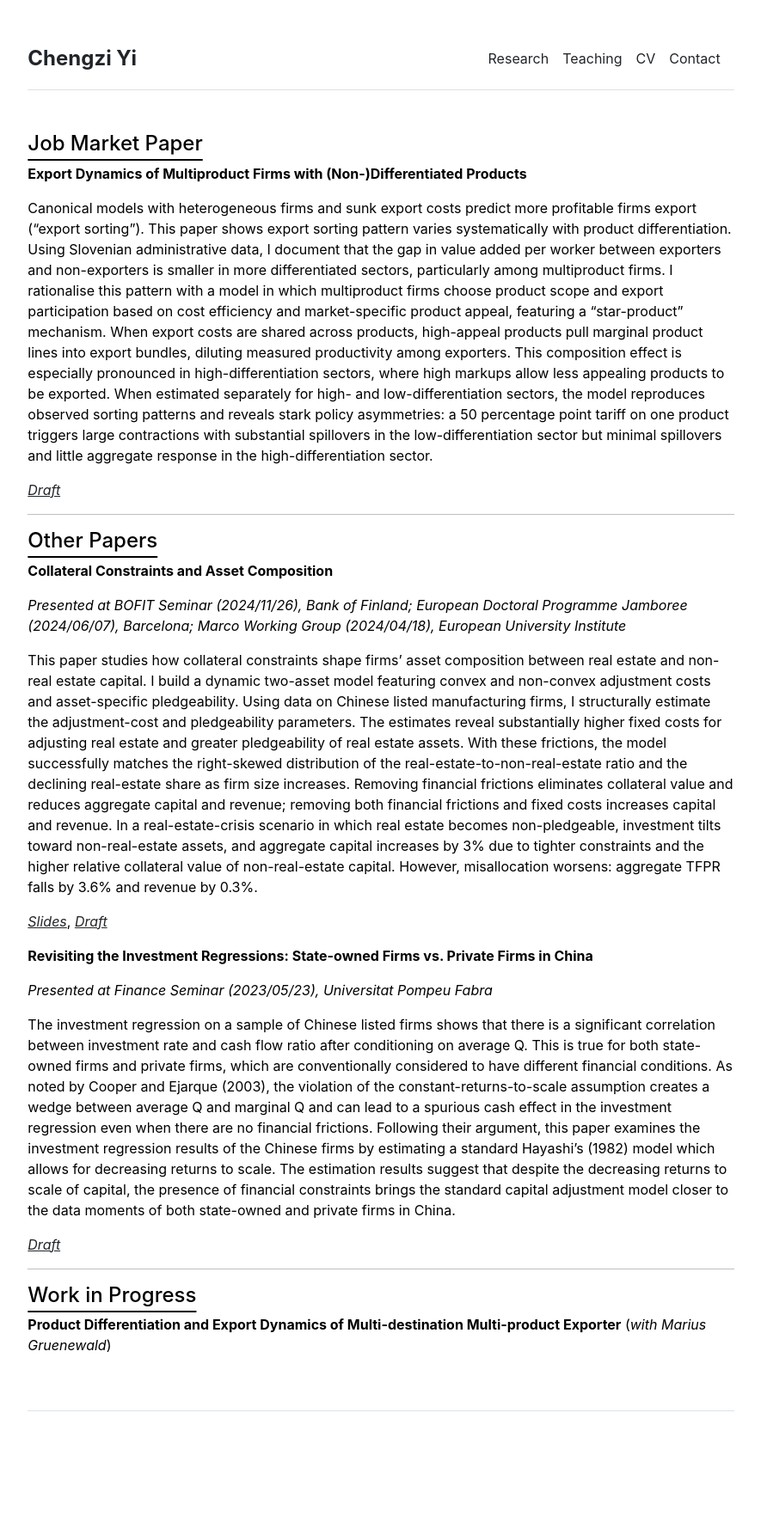
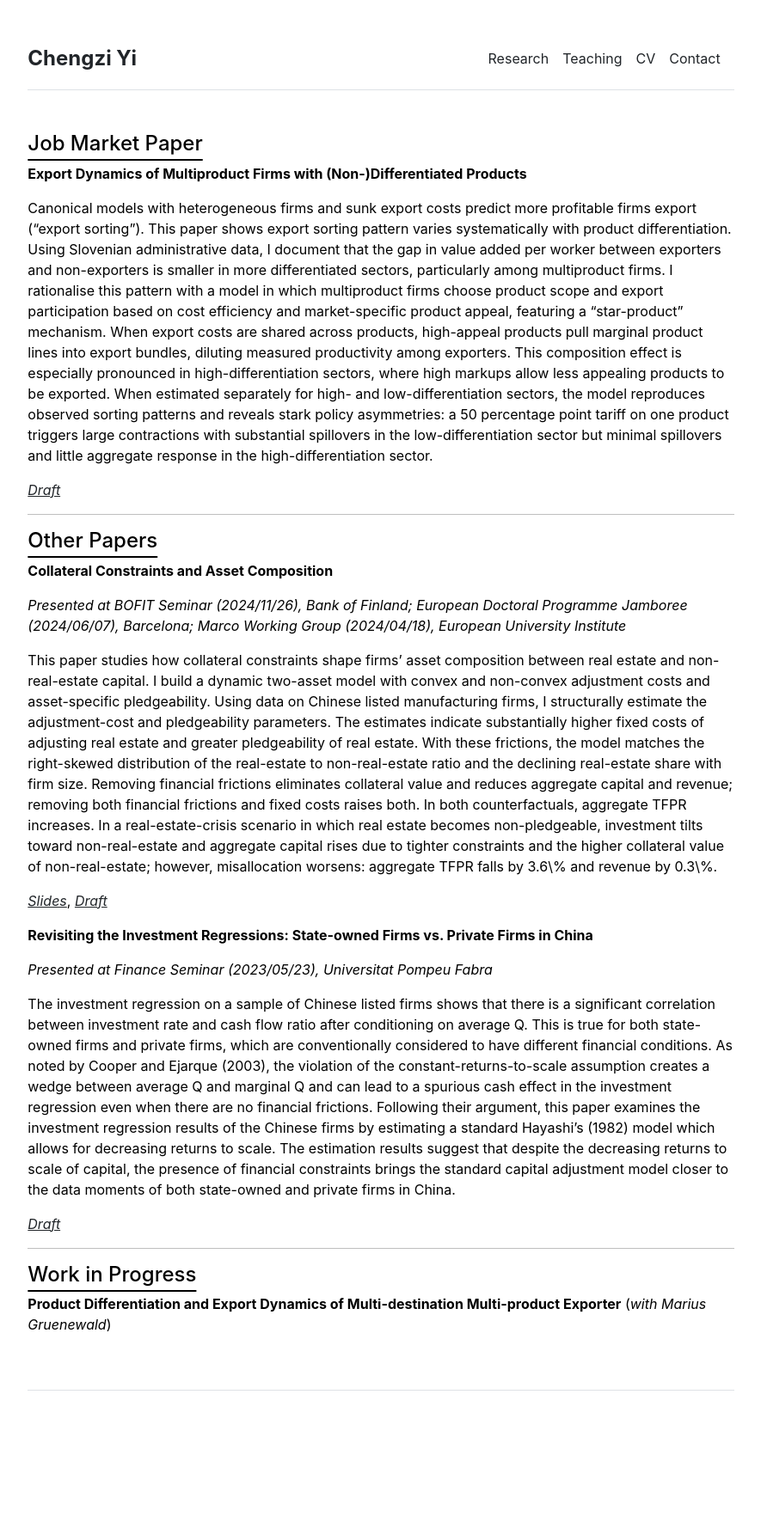
Before and after one commit to chengzi-yi/chengzi-yi.github.io, a Jekyll site: the page built from research.md, in a window 1280 px wide. Shown: the whole page at 86% size, without its empty margins (197-1082 px from the left). Built offline with Jekyll 4.4.1, drawn with Linux system fonts in a browser that asks for light colours; after the commit the page ends 1762 px from its top, so only the background shows below that.

Commit message:
update drafts

```diff
--- /dev/null
+++ b/_includes/abstract_collateral.txt
@@ -0,0 +1 @@
+This paper studies how collateral constraints shape firms' asset composition between real estate and non-real-estate capital. I build a dynamic two-asset model with convex and non-convex adjustment costs and asset-specific pledgeability. Using data on Chinese listed manufacturing firms, I structurally estimate the adjustment-cost and pledgeability parameters. The estimates indicate substantially higher fixed costs of adjusting real estate and greater pledgeability of real estate. With these frictions, the model matches the right-skewed distribution of the real-estate to non-real-estate ratio and the declining real-estate share with firm size. Removing financial frictions eliminates collateral value and reduces aggregate capital and revenue; removing both financial frictions and fixed costs raises both. In both counterfactuals, aggregate TFPR increases. In a real-estate-crisis scenario in which real estate becomes non-pledgeable, investment tilts toward non-real-estate and aggregate capital rises due to tighter constraints and the higher collateral value of non-real-estate; however, misallocation worsens: aggregate TFPR falls by 3.6\% and revenue by 0.3\%.
--- a/research.md
+++ b/research.md
@@ -30,7 +30,7 @@ permalink: /research
 
 *Presented at BOFIT Seminar (2024/11/26), Bank of Finland; European Doctoral Programme Jamboree (2024/06/07), Barcelona; Marco Working Group (2024/04/18), European University Institute*
 
-This paper studies how collateral constraints shape firms' asset composition between real estate and non-real estate capital. I build a dynamic two-asset model featuring convex and non-convex adjustment costs and asset-specific pledgeability. Using data on Chinese listed manufacturing firms, I structurally estimate the adjustment-cost and pledgeability parameters. The estimates reveal substantially higher fixed costs for adjusting real estate and greater pledgeability of real estate assets. With these frictions, the model successfully matches the right-skewed distribution of the real-estate-to-non-real-estate ratio and the declining real-estate share as firm size increases. Removing financial frictions eliminates collateral value and reduces aggregate capital and revenue; removing both financial frictions and fixed costs increases capital and revenue. In a real-estate-crisis scenario in which real estate becomes non-pledgeable, investment tilts toward non-real-estate assets, and aggregate capital increases by 3% due to tighter constraints and the higher relative collateral value of non-real-estate capital. However, misallocation worsens: aggregate TFPR falls by 3.6% and revenue by 0.3%.
+{% include abstract_collateral.txt %}
 
 [*Slides*](/assets/slides_collateral_investment.pdf), [*Draft*](/assets/draft_collateral_investment.pdf)
 
```
Also changed, not shown: 3 other files.
